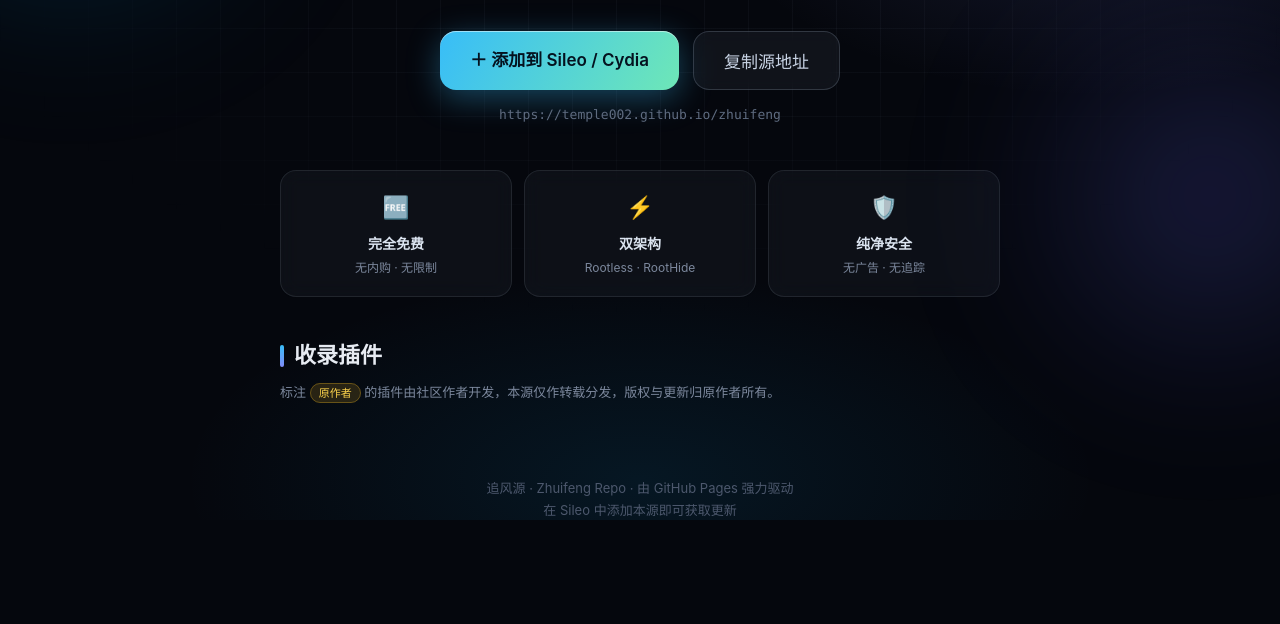
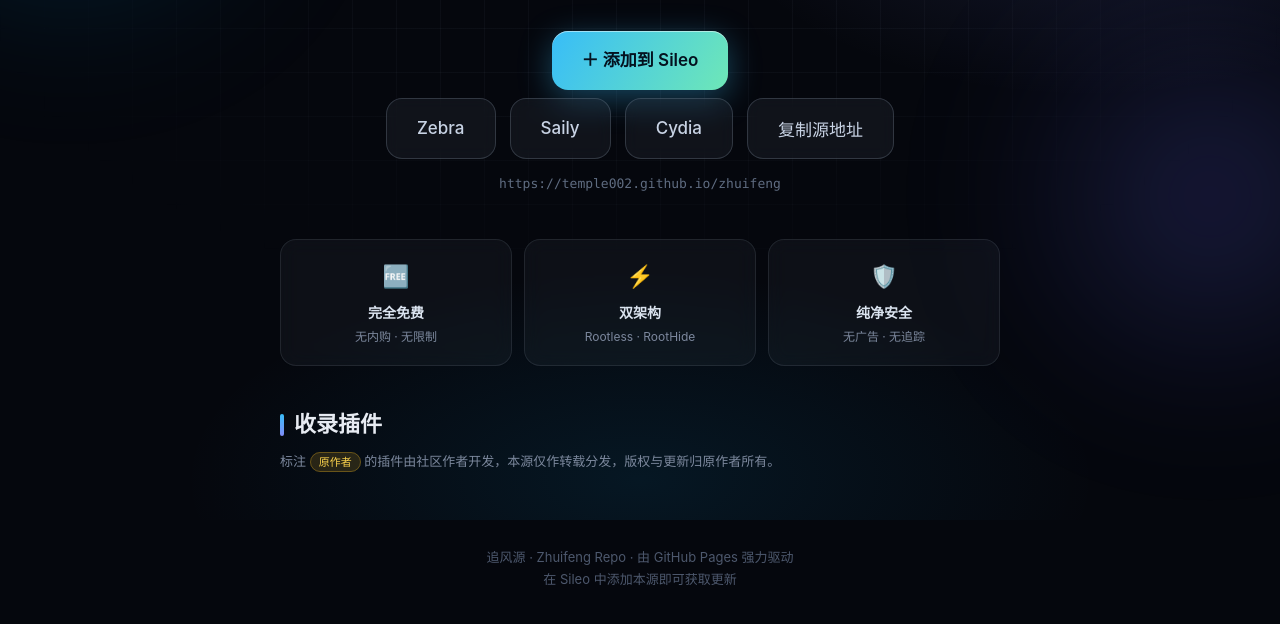
Before and after one commit to temple002/zhuifeng, a plain HTML site: page index.html in a window 1280 px wide. Shown: the part 280-904 px from the top of the page. Before the commit the page ends 881 px from the top, so only its background shows below. Drawn offline with Linux system fonts and the light colour scheme; no server answers.

Commit message:
修复添加源按钮：改用 sileo://source 协议并补充 Zebra/Saily/Cydia 入口

```diff
--- a/index.html
+++ b/index.html
@@ -118,7 +118,12 @@
     <h1>追风源</h1>
     <p class="sub">个人 iOS 越狱插件源，收录 <b id="cnt">–</b> 款免费插件，双架构支持 <b>Rootless / RootHide</b>，连接设备无需任何配置。</p>
     <div class="actions">
-      <a class="btn btn-main" href="cydia://url/https://temple002.github.io/zhuifeng">＋ 添加到 Sileo / Cydia</a>
+      <a class="btn btn-main" href="sileo://source/https://temple002.github.io/zhuifeng">＋ 添加到 Sileo</a>
+    </div>
+    <div class="actions" style="margin-top:0">
+      <a class="btn btn-ghost" href="zbra://sources/add/https://temple002.github.io/zhuifeng">Zebra</a>
+      <a class="btn btn-ghost" href="apt-repo://https://temple002.github.io/zhuifeng">Saily</a>
+      <a class="btn btn-ghost" href="cydia://url/https://temple002.github.io/zhuifeng">Cydia</a>
       <button class="btn btn-ghost" onclick="copyUrl()">复制源地址</button>
     </div>
     <div class="url-hint">https://temple002.github.io/zhuifeng</div>
```
